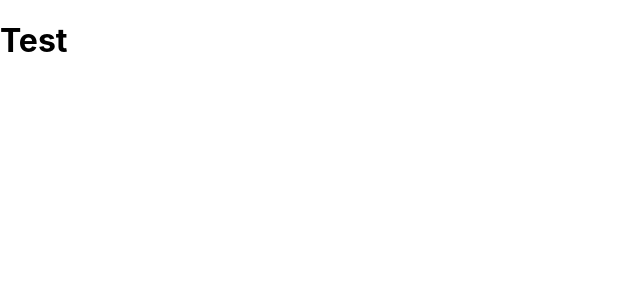
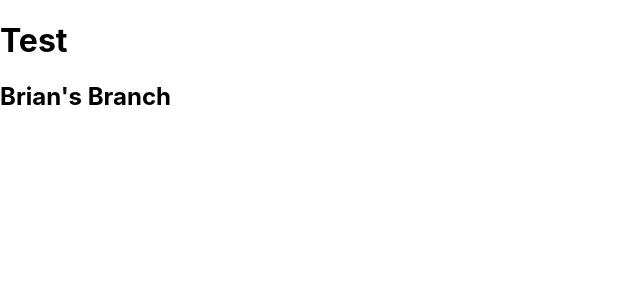
Before and after one commit to shafferma/wanderlust-client, a React (Create React App) app in the folder client/: page / in a window 1280 px wide. Shown: the top 300 px of the page, without its empty margins (0-640 px from the left). Built offline with nearby package versions, Linux system fonts and the light colour scheme.

Commit message:
brians branch

```diff
--- a/client/src/App.js
+++ b/client/src/App.js
@@ -5,6 +5,7 @@ function App() {
   return (
     <div>
       <h1>Test</h1>
+      <h2>Brian's Branch</h2>
     </div>
   );
 }
```
